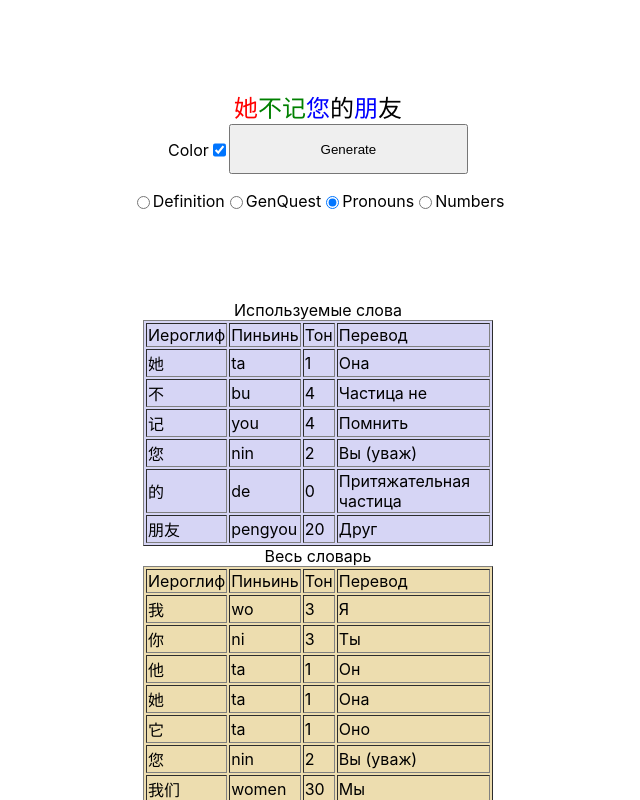
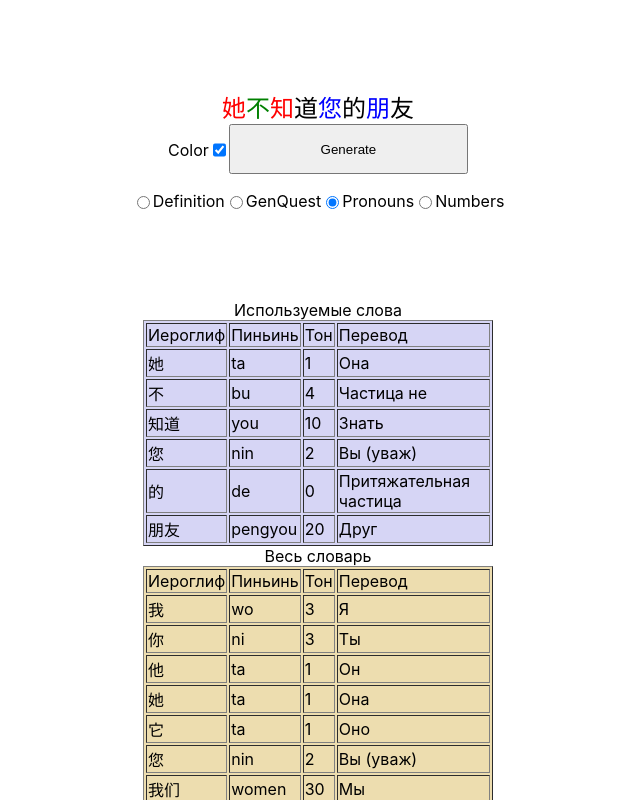
Before and after one commit to WelderTIG/chinese-app, a React (Create React App) app: page / in a window 1280 px wide. Shown: the top 800 px of the page, without its empty margins (322-962 px from the left). Built offline with nearby package versions, Linux system fonts and the light colour scheme.

Commit message:
add know

```diff
--- a/src/mockWords.ts
+++ b/src/mockWords.ts
@@ -328,6 +328,18 @@ export const verbs: IWord[] = [
         lastProposalDate: '',
         description: '',
     },
+    {
+        id: 'u77E5u9053',
+        hieroglyphCode: ['\u77E5', '\u9053'],
+        pinyin: 'you',
+        tone: [Tone.ONE, Tone.ZERO],
+        translation: 'Знать',
+        wordType: WordType.DEFAULT,
+        weight: 0,
+        creationDate: '',
+        lastProposalDate: '',
+        description: '',
+    },
 ]
 // Существительные
 export const nouns: IWord[] = [
```
